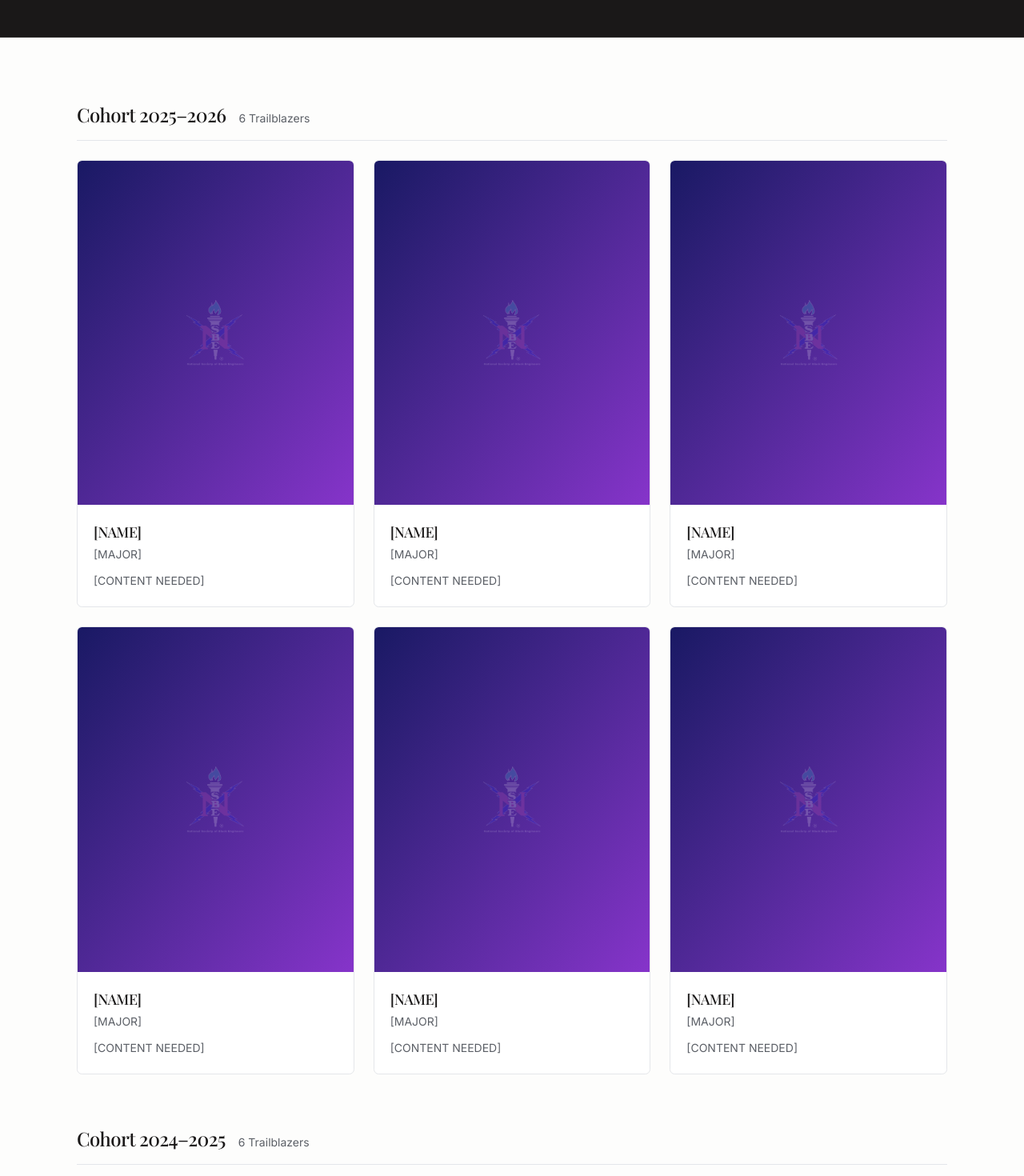
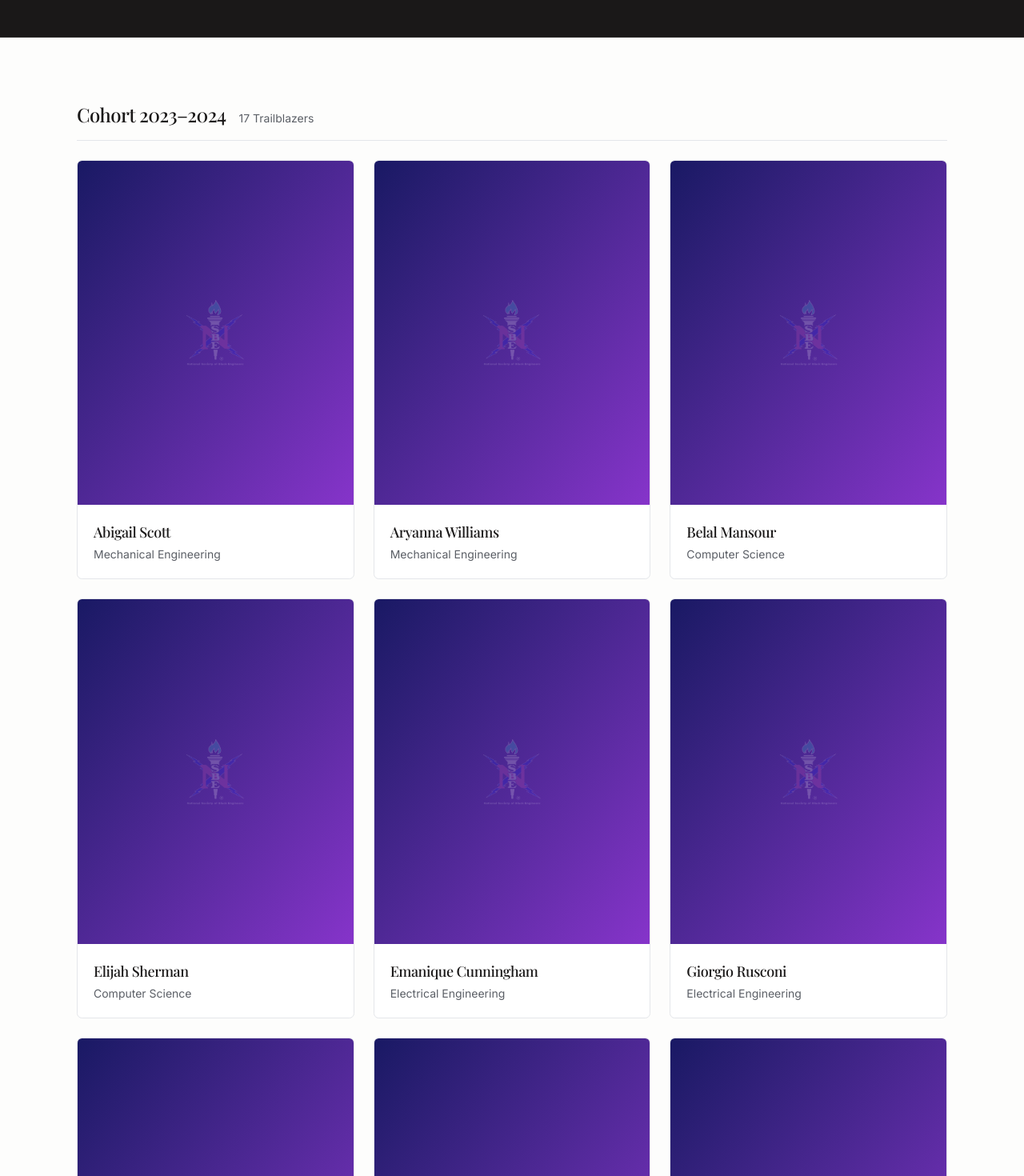
Before and after one commit to Gator-Chapter-of-NSBE/uf-nsbe-website, a Next.js app: page /programs/trailblazers/alumni in a window 1280 px wide. Shown: the part 460-1930 px from the top of the page at 80% size. Built offline with nearby package versions, Linux system fonts and the light colour scheme; a web font is replaced by a local one.

Commit message:
Added 2023-2024 trailblazers

```diff
--- a/app/programs/trailblazers/cohort/page.tsx
+++ b/app/programs/trailblazers/cohort/page.tsx
@@ -35,7 +35,6 @@ export default function CohortPage() {
                 key={i}
                 name={member.name}
                 major={member.major}
-                year={member.year}
                 bio={member.bio}
                 photo={member.photo}
                 accent="trailblazers"
--- a/data/alumni.ts
+++ b/data/alumni.ts
@@ -11,15 +11,62 @@ export type AlumniCohort = {
   members: TrailblazerProfile[]
 }
 
-const placeholderProfiles = (count: number): TrailblazerProfile[] =>
-  Array.from({ length: count }).map(() => ({
-    name: '[NAME]',
-    major: '[MAJOR]',
-    bio: '[CONTENT NEEDED]',
-  }))
+export const alumniProfiles: TrailblazerProfile[] = [
+  { name: 'Abigail Scott',
+    major: 'Mechanical Engineering',
+  },
+  { name: 'Aryanna Williams',
+    major: 'Mechanical Engineering',
+  },
+  { name: 'Belal Mansour',
+    major: 'Computer Science',
+  },
+  { name: 'Elijah Sherman',
+    major: 'Computer Science',
+  },
+  { name: 'Emanique Cunningham',
+    major: 'Electrical Engineering',
+  },
+  { name: 'Giorgio Rusconi',
+    major: 'Electrical Engineering',
+  },
+  { name: 'Howard Miller',
+    major: 'Computer Science',
+  },
+  { name: 'Jaden Edgecombe',
+    major: 'Computer Science',
+  },
+  { name: 'Jalen White',
+    major: 'Astrophysics',
+  },
+  { name: 'Jeremiah St. Fleur',
+    major: 'Mechanical Engineering & Electrical Engineering',
+  },
+  { name: 'Randy Smith Jr.',
+    major: 'Civil Engineering',
+  },
+  { name: 'Rayanah Mkuu',
+    major: 'Mechanical Engineering',
+  },
+  { name: 'Sarena Samuels',
+    major: 'Mechanical Engineering',
+  },
+  { name: 'Selasi Nukunya',
+    major: 'Biomedical Engineering',
+  },
+  { name: 'Shanique Glasgow',
+    major: 'Mechanical Engineering',
+  },
+  { name: 'Tyeisha Johnson',
+    major: 'Political Science',
+  },
+  { name: 'Wisner Henry',
+    major: 'Civil Engineering',
+  },
+]
 
 export const alumniCohorts: AlumniCohort[] = [
-  { year: '2025–2026', members: placeholderProfiles(6) },
-  { year: '2024–2025', members: placeholderProfiles(6) },
-  { year: '2023–2024', members: placeholderProfiles(6) },
+  //{ year: '2025–2026', members: alumniProfiles.slice(0, 6) },
+  //{ year: '2024–2025', members: alumniProfiles.slice(6, 12) },
+  { year: '2023–2024', members: alumniProfiles.slice(0, 17) },
 ]
--- a/data/trailblazers.ts
+++ b/data/trailblazers.ts
@@ -8,7 +8,6 @@
 export type TrailblazerProfile = {
   name: string
   major?: string
-  year?: string
   bio?: string
   photo?: string
 }
@@ -18,7 +17,6 @@ export const currentCohortYear = '[YEAR]'
 export const currentCohort: TrailblazerProfile[] = Array.from({ length: 8 }).map(() => ({
   name: '[NAME]',
   major: '[MAJOR]',
-  year: 'Freshman',
   bio: '[SHORT BIO NEEDED]',
 }))
 
```
